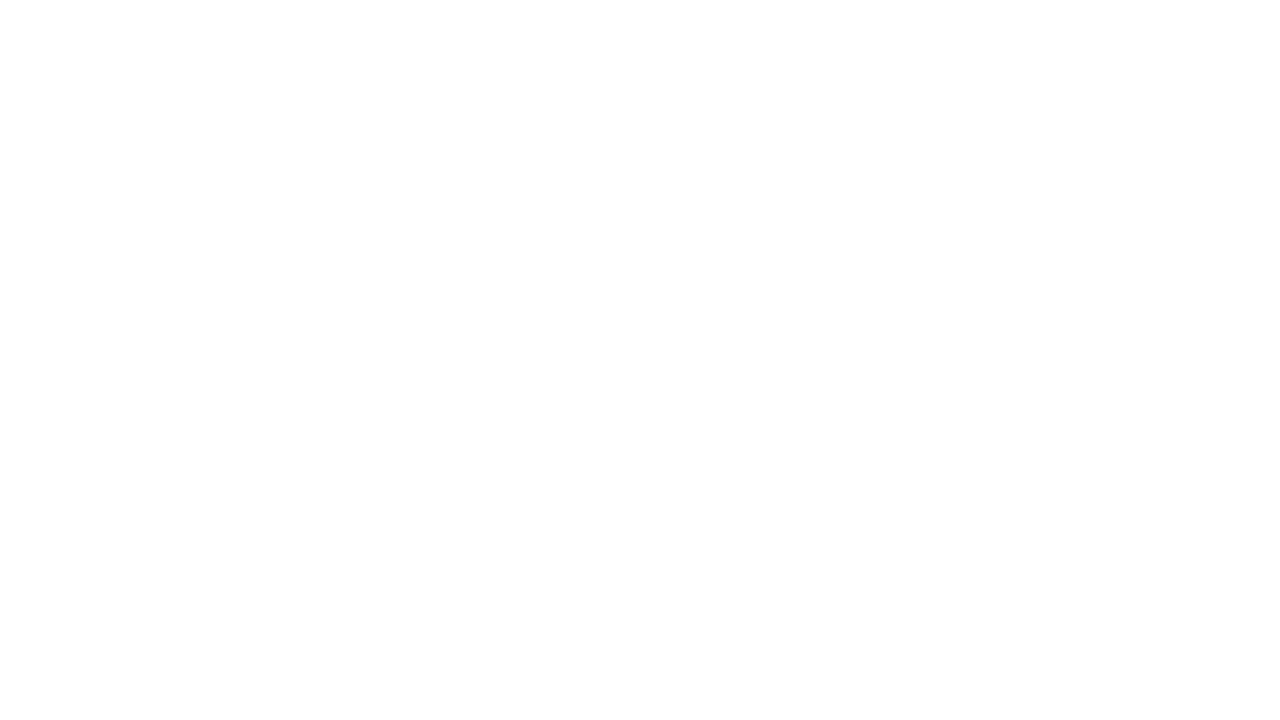
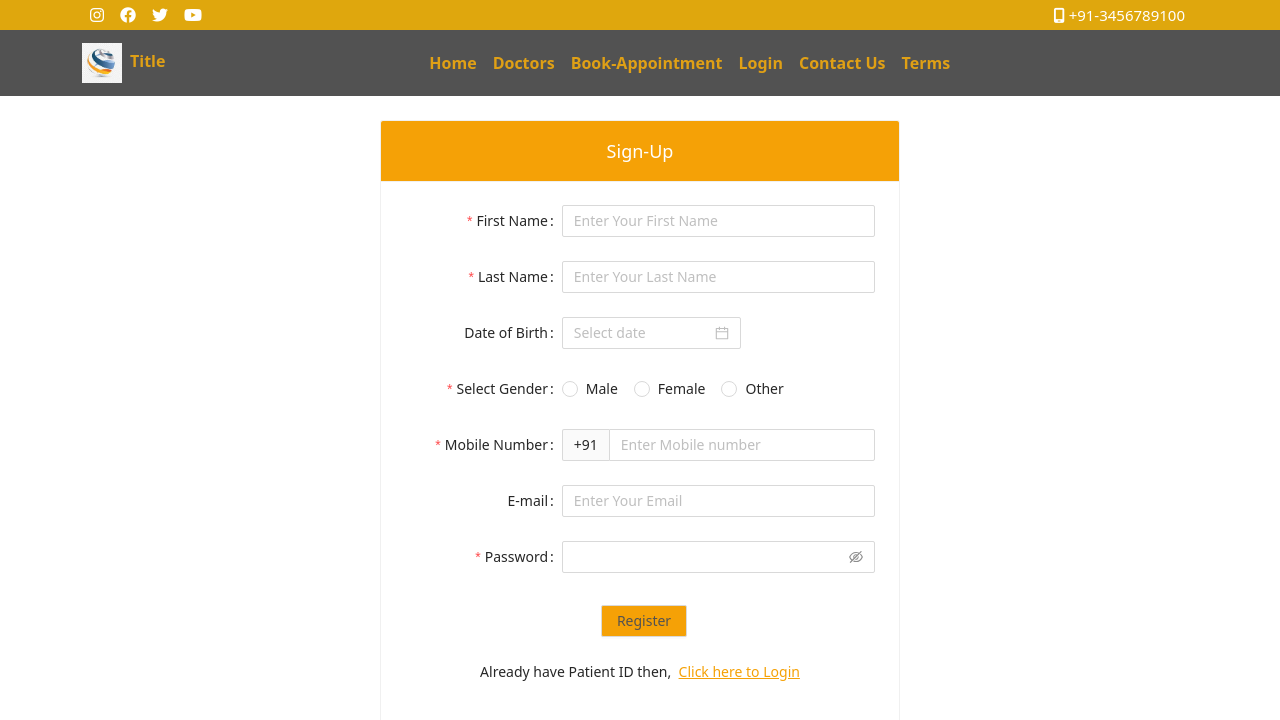
Before and after one commit to Sahanathik/Appointment-Booking, a React (Create React App) app in the folder client/hospital-management/: page /sign-up in a window 1280 px wide. Before the commit this address had no page. Shown: the top 720 px of the page. Built offline with nearby package versions, Linux system fonts and the light colour scheme.

Commit message:
login-signup-user

```diff
--- a/client/hospital-management/src/App.js
+++ b/client/hospital-management/src/App.js
@@ -7,6 +7,7 @@ import Homepage from "./components/homepage/Homepage";
 import Navbar from "./components/navbar/Navbar";
 import Contact from "./components/contact/Contact";
 import Managemtnt_Login from "./components/management/Managemtnt_Login";
+import Sign_up from "./components/management/Sign_up";
 import Doctorlist from "./components/doctorpage/Doctorlist";
 
 function App() {
@@ -15,9 +16,10 @@ function App() {
       <Router>
         {/* <Dashboard /> */}
         <Routes>
-          <Route path="/home" element={<Homepage />} />
+          <Route path="/" element={<Homepage />} />
           <Route path="/navbar" element={<Navbar />} />
-          <Route path="/management-login" element={<Managemtnt_Login />} />
+          <Route path="/login" element={<Managemtnt_Login />} />
+          <Route path="/sign-up" element={<Sign_up />} />
           <Route path="/doctor-list" element={<Doctorlist />} />
           {/* <Route path="/admin" element={<Dashboard />} /> */}
         </Routes>
--- a/client/hospital-management/src/components/management/Managemtnt_Login.js
+++ b/client/hospital-management/src/components/management/Managemtnt_Login.js
@@ -36,9 +36,9 @@ const Managemtnt_Login = () => {
             <Title
               level={3}
               style={{ textAlign: "center" }}
-              className="my-3 text-white"
+              className="my-1 text-white"
             >
-              Management Login
+              Login
             </Title>
           </div>
 
@@ -94,6 +94,14 @@ const Managemtnt_Login = () => {
                     </Button>
                   </Form.Item>
                 </Form>
+                <div>
+                  <p className="text-center mt-1">
+                    New user{" "}
+                    <a href="/sign-up" className="log-sign-link">
+                      click here to Register
+                    </a>
+                  </p>
+                </div>
               </div>
             </div>
           </div>
--- /dev/null
+++ b/client/hospital-management/src/components/management/Sign_up.js
@@ -0,0 +1,180 @@
+import Navbar from "../navbar/Navbar";
+import React, { useState, useEffect } from "react";
+import axios from "axios";
+import { useNavigate } from "react-router-dom";
+import {
+  SearchOutlined,
+  EditOutlined,
+  UploadOutlined,
+} from "@ant-design/icons";
+import {
+  Button,
+  DatePicker,
+  Form,
+  Input,
+  Radio,
+  Select,
+  Typography,
+  Card,
+} from "antd";
+
+import formData from "form-data";
+
+const { Title } = Typography;
+
+const Sign_up = () => {
+  const responsive_layout = {
+    labelCol: {
+      xs: { span: 24 },
+      sm: { span: 10 },
+      md: { span: 8 },
+      lg: { span: 8 },
+    },
+    wrapperCol: {
+      xs: { span: 24 },
+      sm: { span: 14 },
+      md: { span: 16 },
+      lg: { span: 16 },
+    },
+  };
+  const buttonLayout = {
+    wrapperCol: {
+      xs: { span: 24 },
+      sm: { span: 12, offset: 12 },
+      md: { span: 12, offset: 10 },
+      lg: { span: 12, offset: 10 },
+    },
+  };
+  const [form] = Form.useForm();
+  return (
+    <>
+      <Navbar></Navbar>
+      <div className="row mt-4">
+        <div className="col-md-8 col-sm-8 col-12 col-lg-5 mx-auto">
+          <Card title="Sign-Up">
+            <Form {...responsive_layout}>
+              <Form.Item
+                label="First Name"
+                type="text"
+                name="first_name"
+                hasFeedback
+                rules={[{ required: true, message: "Enter Your First Name" }]}
+              >
+                <Input
+                  placeholder="Enter Your First Name"
+                  type="text"
+                  name="first_name"
+                  id="first_name"
+                />
+              </Form.Item>
+              <Form.Item
+                label="Last Name"
+                type="text"
+                name="last_name"
+                hasFeedback
+                rules={[{ required: true, message: "Enter Your Last Name" }]}
+              >
+                <Input
+                  placeholder="Enter Your Last Name"
+                  type="text"
+                  name="last_name"
+                  id="last_name"
+                />
+              </Form.Item>
+              <Form.Item
+                label="Date of Birth"
+                hasFeedback
+                rules={[
+                  { required: true, message: "Enter Your Date of Birth" },
+                ]}
+              >
+                <DatePicker />
+              </Form.Item>
+              <Form.Item
+                name="gender"
+                label="Select Gender"
+                rules={[
+                  {
+                    required: true,
+                    message: "Please Select Your Gender",
+                  },
+                ]}
+              >
+                <Radio.Group>
+                  <Radio value="a">Male</Radio>
+                  <Radio value="b">Female</Radio>
+                  <Radio value="c">Other</Radio>
+                </Radio.Group>
+              </Form.Item>
+              <Form.Item
+                label="Mobile Number"
+                name="mobilenumber"
+                rules={[
+                  {
+                    required: true,
+                    message: "Enter contact Number",
+                    pattern: new RegExp(
+                      /^\+?([0-9]{2})\)?([0-9]{4})?([0-9]{4})$/
+                    ),
+                  },
+                ]}
+              >
+                <Input
+                  addonBefore="+91"
+                  placeholder="Enter Mobile number"
+                  type="text"
+                  name="mobilenumber"
+                  id="mobilenumber"
+                  maxLength={10}
+                  minLength={10}
+                />
+              </Form.Item>
+              <Form.Item
+                name="email"
+                label="E-mail"
+                rules={[
+                  {
+                    type: "email",
+                    message: "The input is not valid E-mail!",
+                  },
+                ]}
+              >
+                <Input
+                  placeholder="Enter Your Email"
+                  type="email"
+                  name="email"
+                  id="email"
+                />
+              </Form.Item>
+              <Form.Item
+                name="password"
+                label="Password"
+                rules={[
+                  {
+                    required: true,
+                    message: "Please input your password!",
+                  },
+                ]}
+                hasFeedback
+              >
+                <Input.Password name="password" />
+              </Form.Item>
+
+              <Form.Item {...buttonLayout}>
+                <Button className="mt-2 login-button">Register</Button>
+              </Form.Item>
+            </Form>
+            <p className="text-center">
+              Already have Patient ID then, &nbsp;
+              <a href="/login" className="log-sign-link">
+                Click here to Login
+              </a>
+            </p>
+          </Card>
+        </div>
+      </div>
+    </>
+  );
+};
+
+export default Sign_up;
--- a/client/hospital-management/src/components/management/management.css
+++ b/client/hospital-management/src/components/management/management.css
@@ -8,6 +8,29 @@
   color: rgb(255, 255, 255);
 }
 
-/* .text-title {
-  color: rgb(82, 82, 82);
-} */
+.card-header {
+  height: 60px;
+}
+
+.ant-card-head {
+  background-color: rgb(245, 161, 6) !important;
+  text-align: center;
+  font-size: 18px;
+  color: #fff;
+}
+
+.log-sign-link:link {
+  color: rgb(245, 161, 6);
+}
+
+.log-sign-link:visited {
+  color: rgb(245, 161, 6);
+}
+.log-sign-link:active {
+  font-size: 16px;
+  color: rgb(245, 161, 6);
+}
+.log-sign-link:hover {
+  font-size: 16px;
+  color: rgb(247, 103, 103);
+}
--- a/client/hospital-management/src/components/navbar/Navbar.js
+++ b/client/hospital-management/src/components/navbar/Navbar.js
@@ -50,9 +50,10 @@ const Navbar = () => {
           <div className="">
             <ul className="navbar-nav">
               <li className="nav-item">
-                <button className="nav-link rounded-pill text-white btn">
-                  <i class="bx bxs-phone-call bx-tada"></i>
-                  Contact : 234567891
+                <button className="rounded-pill text-white btn contact-font">
+                  <i class="fa-solid fa-mobile-screen"></i>
+                  {/* <i class="fa-solid fa-phone"></i> */}
+                  +91-3456789100
                 </button>
               </li>
             </ul>
@@ -90,7 +91,7 @@ const Navbar = () => {
           >
             <ul className="navbar-nav">
               <li className="nav-item">
-                <a href="/home " className="nav-link" aria-current="page">
+                <a href="/" className="nav-link" aria-current="page">
                   Home
                 </a>
               </li>
@@ -105,13 +106,12 @@ const Navbar = () => {
                 </a>
               </li>
               <li className="nav-item">
-                <a
-                  href="/contact"
-                  className="nav-link"
-                  data-bs-toggle="tooltip"
-                  data-bs-placement="bottom"
-                  title="contact information"
-                >
+                <a href="/login" className="nav-link">
+                  Login
+                </a>
+              </li>
+              <li className="nav-item">
+                <a href="/contact" className="nav-link">
                   Contact Us
                 </a>
               </li>
--- a/client/hospital-management/src/components/navbar/navbar.css
+++ b/client/hospital-management/src/components/navbar/navbar.css
@@ -34,6 +34,10 @@ body {
   color: rgb(250, 249, 239) !important;
 }
 
-.bxs-phone-call {
-  margin-right: 5px;
+.fa-mobile-screen {
+  margin-right: 4px;
 }
+
+.contact-font {
+  font-size: 15px !important;
+}
```
